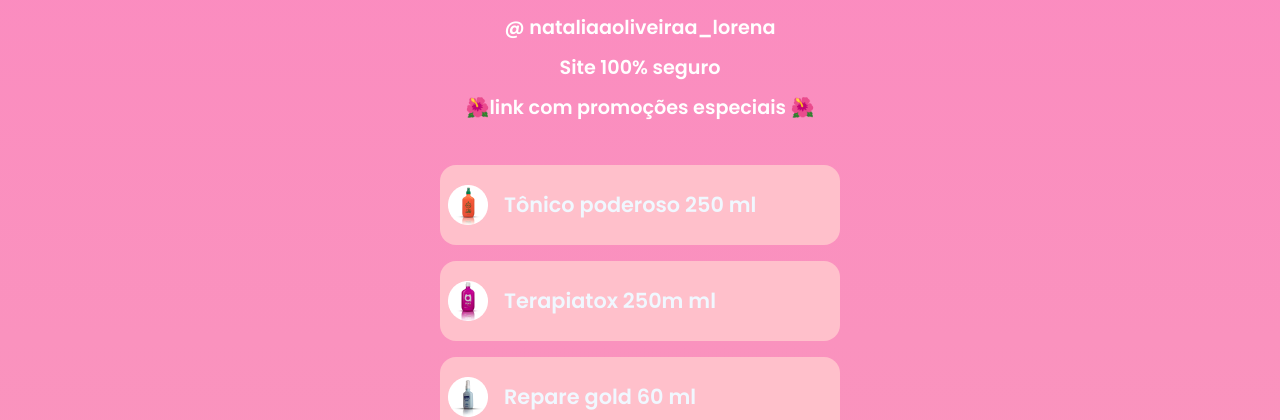
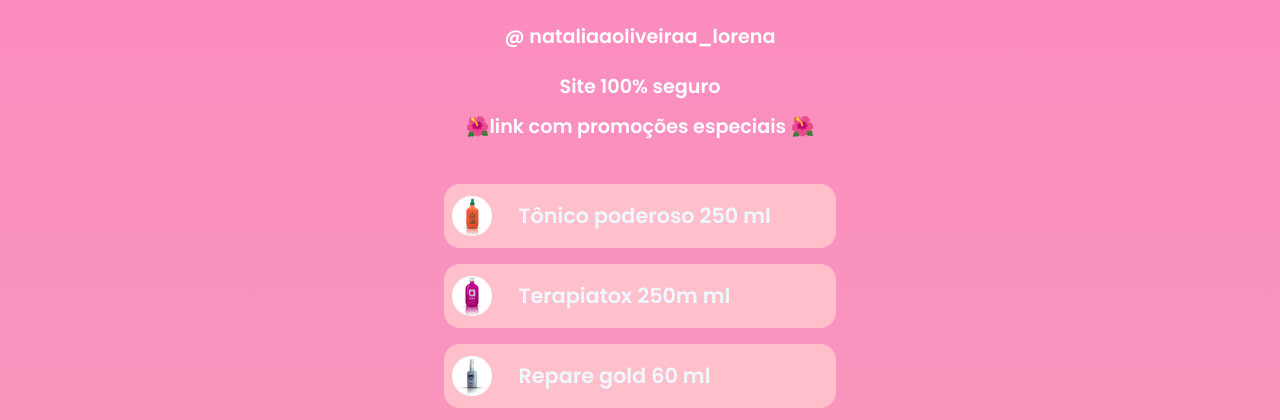
Before and after one commit to alves2305/Natalia, a plain HTML site: page index.html in a window 1280 px wide. Shown: the part 400-820 px from the top of the page. Drawn offline with Linux system fonts and the light colour scheme.

Commit message:
projeto-j

```diff
--- a/styles/section1.css
+++ b/styles/section1.css
@@ -22,13 +22,15 @@
     font-family: "Poppins", sans-serif;
     border-radius: 1em;
     gap: 1em;
-    padding: 0.5em 0.5em ;
+    padding-left: 0.5em;
+
 }
 a {
 
     font-size: 1.3em;
     font-weight: 600;
     color: aliceblue;
+    padding: 0.5em 0.5em ;
 }
 
 .margemF {
```
